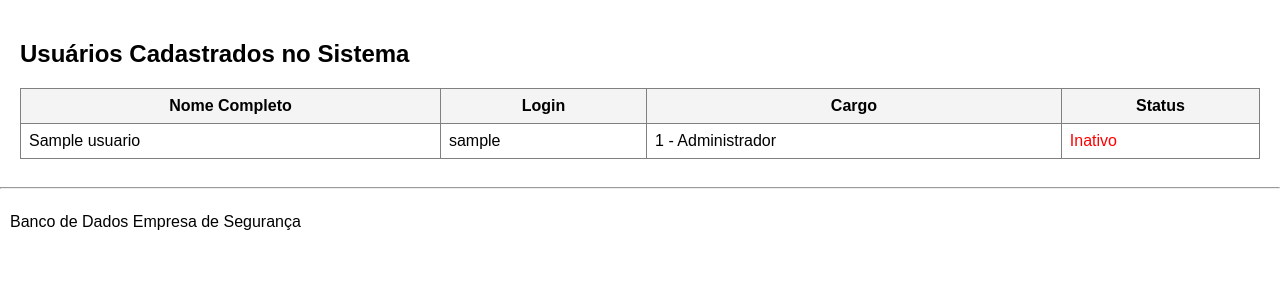
After one commit to Lei-di/prototipoBD, a PHP site: template views/usuario_lista.php in a window 1280 px wide. The commit adds this page. Shown: the top 300 px of the page. Run offline with PHP 8.4, Linux system fonts and the light colour scheme; the template is opened without the code that fills it: most values are stand-ins (such as "Sample title", 1, 10 or a date in 2020).

Commit message:
visualizar usuarios

```diff
--- a/views/layouts/header.php
+++ b/views/layouts/header.php
@@ -10,15 +10,12 @@
         /* CSS Básico para organizar */
         body { font-family: sans-serif; margin: 0; }
 
-        /* --- MUDANÇA AQUI --- */
-        /* Voltamos o NAV a ser um container simples para os links */
         nav {
             background: #333;
             color: white;
             padding: 10px;
-            flex-wrap: wrap; /* Permite quebrar a linha em telas MUITO pequenas */
+            flex-wrap: wrap;
         }
-        /* --- FIM DA MUDANÇA --- */
 
         nav a { color: white; text-decoration: none; padding: 0 10px; }
         nav a:hover { background: #555; }
@@ -53,9 +50,10 @@
                     <a href="index.php?action=listarClientes">Visualizar Clientes</a> |
                 <?php endif; ?>
 
-                <?php // Apenas Perfil 1 (Admin) PODE cadastrar usuário
+                <?php // Apenas Perfil 1 (Admin) PODE
                 if ($perfil == 1): ?>
                     <a href="index.php?action=usuarioForm">Cadastrar Usuário</a> |
+                    <a href="index.php?action=listarUsuarios">Visualizar Usuários</a> |
                 <?php endif; ?>
 
                 <?php // Perfil 4 (Controlador) NÃO PODE registrar ocorrência
--- /dev/null
+++ b/views/usuario_lista.php
@@ -0,0 +1,52 @@
+<?php
+// views/usuario_lista.php
+
+// Mapeamento de IDs para Nomes de Perfil (o mesmo usado no formulário)
+$mapeamento_perfis = [
+    1 => "Administrador",
+    2 => "Supervisor de Segurança",
+    3 => "Operador de Monitoramento",
+    4 => "Controlador de Estoque",
+    5 => "Atendente"
+];
+
+?>
+
+<h2>Usuários Cadastrados no Sistema</h2>
+
+<table border="1" style="width: 100%; border-collapse: collapse;">
+    <thead>
+        <tr style="background: #f4f4f4;">
+            <th style="padding: 8px;">Nome Completo</th>
+            <th style="padding: 8px;">Login</th>
+            <th style="padding: 8px;">Cargo</th>
+            <th style="padding: 8px;">Status</th>
+        </tr>
+    </thead>
+    <tbody>
+        <?php
+        // Esta variável $usuarios é definida pelo Controller
+        if ($usuarios && count($usuarios) > 0) {
+            foreach ($usuarios as $usuario) {
+
+                // Busca o nome do perfil no mapeamento
+                $perfil_id = $usuario['perfil_id'];
+                $nome_perfil = isset($mapeamento_perfis[$perfil_id]) ? $mapeamento_perfis[$perfil_id] : "ID $perfil_id (Desconhecido)";
+
+                // Define o status
+                $status_texto = ($usuario['ativo'] == 't') ? "Ativo" : "Inativo";
+                $status_cor = ($usuario['ativo'] == 't') ? "green" : "red";
+
+                echo "<tr>";
+                echo "<td style='padding: 8px;'>" . htmlspecialchars($usuario['nome']) . "</td>";
+                echo "<td style='padding: 8px;'>" . htmlspecialchars($usuario['login']) . "</td>";
+                echo "<td style='padding: 8px;'>" . $perfil_id . " - " . htmlspecialchars($nome_perfil) . "</td>";
+                echo "<td style='padding: 8px; color: $status_cor;'>" . $status_texto . "</td>";
+                echo "</tr>";
+            }
+        } else {
+            echo "<tr><td colspan='4' style='padding: 8px; text-align: center;'>Nenhum usuário cadastrado.</td></tr>";
+        }
+        ?>
+    </tbody>
+</table>
```
Also changed, not shown: controllers/UsuarioController.php (+23 -2 lines), index.php (+7 -2 lines), models/Usuario.php (+39 -1 lines).
